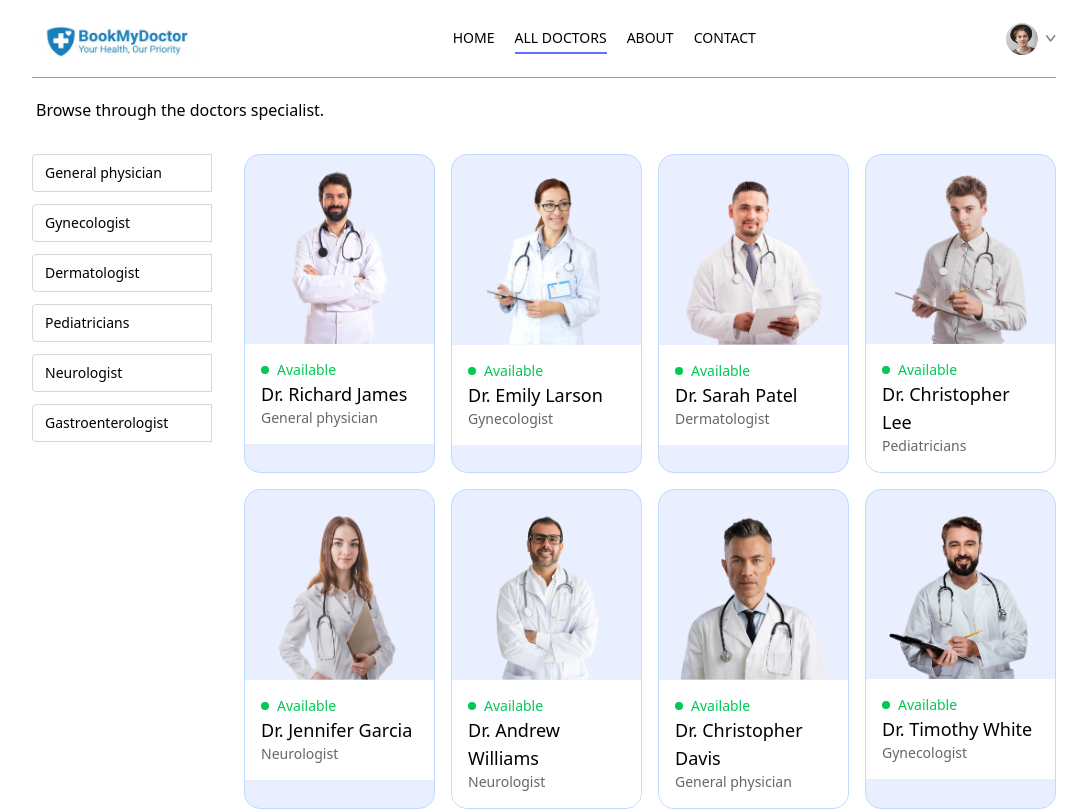
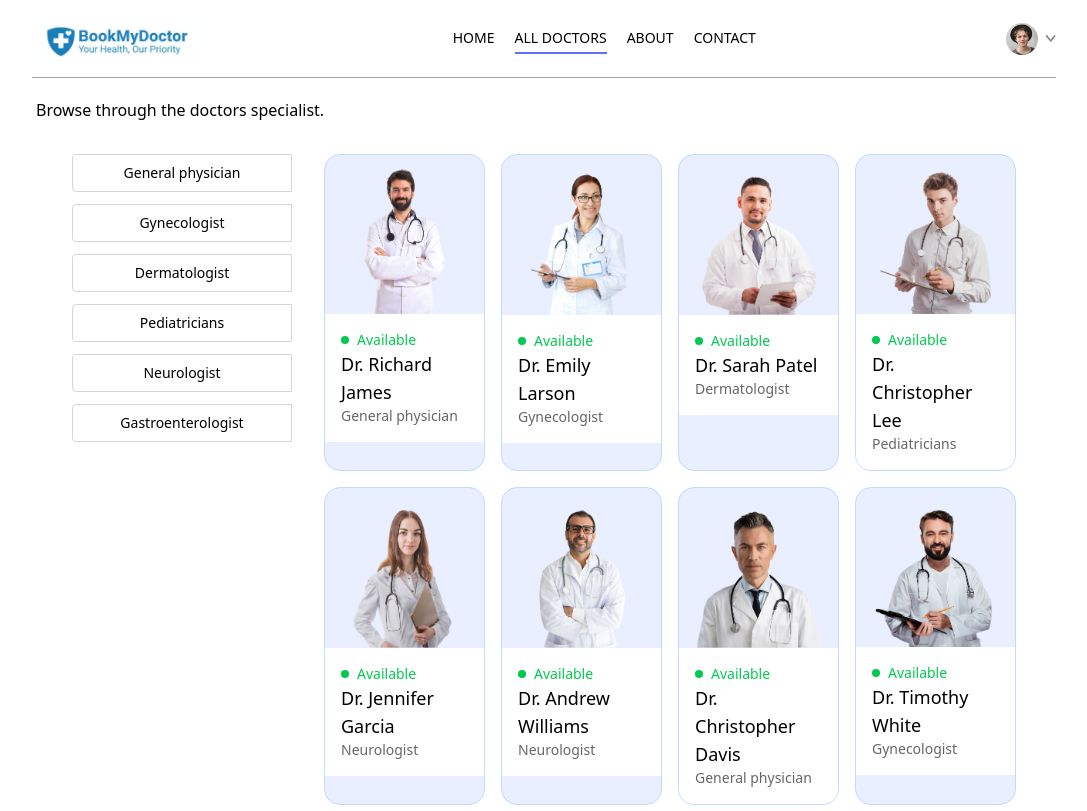
Before and after one commit to nagaripavan/Doctor-Appointment-Booking-Website, a React (Vite) app in the folder frontend/: page /doctors in a window 1280 px wide. Shown: the top 811 px of the page, without its empty margins (96-1183 px from the left). Built offline with nearby package versions, Linux system fonts and the light colour scheme.

Commit message:
UI changes

```diff
--- a/frontend/src/components/Banner.jsx
+++ b/frontend/src/components/Banner.jsx
@@ -6,10 +6,10 @@ const Banner = () => {
 const navigate=useNavigate()
 
   return (
-    <div className='flex bg-[#5f6FFF] px-6 pt-10 rounded-lg my-20 h-90 '>
+    <div className='flex bg-[#5f6FFF] px-6 pt-5 md:pt-10 rounded-lg my-20 h-55 md:h-90 '>
         {/*------------Left side---------- */}
         <div className='flex-1 py-8 '>
-           <div className='text-5xl font-semibold text-white mx-10'>
+           <div className='md:text-5xl text-2xl font-semibold text-white mx-3 md:mx-10'>
                 <p className=''>Book Appointment</p>
                 <p className='mb-4'>With 100+ Trusted Doctors</p>
                 <button onClick={()=>navigate('/login')} className='bg-white text-sm text-gray-600 px-8 py-3 rounded-full hover:scale-105 transition-all duration-300'>Create account</button>
--- a/frontend/src/components/RelatedDoctors.jsx
+++ b/frontend/src/components/RelatedDoctors.jsx
@@ -17,9 +17,9 @@ const RelatedDoctors = ({docId,speciality}) => {
     <div className='m-10 mt-15'>
         <div className='flex justify-center items-center flex-col'>
             <h1 className='text-black text-3xl font-bold text-center' >Related Doctors</h1>
-        <p className='mt-5 mb-6 sm:w-1/2 ml-45  text-sm '>Simply browse through our extensive list of trusted doctors.</p>
+        <p className='mt-5 mb-6 sm:w-1/2  text-center  text-sm '>Simply browse through our extensive list of trusted doctors.</p>
         </div>
-        <div  className='grid grid-cols-5 gap-4'>
+        <div  className='grid md:grid-cols-5 gap-4'>
             {
                 relDoc.slice(0,6).map((item,index)=>(
                     <div onClick={()=>{navigate(`/appointment/${item._id}`);scrollTo(0,0)}} className='border border-blue-200 cursor-pointer rounded-2xl bg-[#EAEFFF] overflow-hidden hover:translate-y-[-10px] transition-all duration-500'>
--- a/frontend/src/pages/Doctors.jsx
+++ b/frontend/src/pages/Doctors.jsx
@@ -23,16 +23,16 @@ const Doctors = () => {
   return (
     <div>
         <p className='mx-1'> Browse through the doctors specialist.</p>
-        <div className='flex flex-row gap-8 my-8'>
+        <div className='flex flex-col md:flex-row gap-8 my-8 mx-10  '>
           <div className='flex flex-col'>
-            <p onClick={()=>speciality === 'General physician' ? navigate('/doctors') : navigate(`/doctors/General physician`)} className={`border cursor-pointer border-gray-300 w-45 rounded-l mb-3 px-3 py-2 text-sm ${speciality === 'General physician' ? 'bg-indigo-100 text-black':""}`}>General physician</p>
-            <p onClick={()=>speciality === 'Gynecologist' ? navigate('/doctors') : navigate(`/doctors/Gynecologist`)} className={`border cursor-pointer border-gray-300 w-45 rounded-l mb-3 px-3 py-2 text-sm ${speciality === 'Gynecologist' ? 'bg-indigo-100 text-black':""}`}>Gynecologist</p>
-            <p onClick={()=>speciality === 'Dermatologist' ? navigate('/doctors') : navigate(`/doctors/Dermatologist`)} className={`border cursor-pointer border-gray-300 w-45 rounded-l mb-3 px-3 py-2 text-sm ${speciality === 'Dermatologist' ? 'bg-indigo-100 text-black':""}`}>Dermatologist</p>
-            <p onClick={()=>speciality === 'Pediatricians' ? navigate('/doctors') : navigate(`/doctors/Pediatricians`)} className={`border cursor-pointer border-gray-300 w-45 rounded-l mb-3 px-3 py-2 text-sm ${speciality === 'Pediatricians' ? 'bg-indigo-100 text-black':""}`}>Pediatricians</p>
-            <p onClick={()=>speciality === 'Neurologist' ? navigate('/doctors') : navigate(`/doctors/Neurologist`)} className={`border cursor-pointer border-gray-300 w-45 rounded-l mb-3 px-3 py-2 text-sm ${speciality === 'Neurologist' ? 'bg-indigo-100 text-black':""}`}>Neurologist</p>
-            <p onClick={()=>speciality === 'Gastroenterologist' ? navigate('/doctors') : navigate(`/doctors/Gastroenterologist`)} className={`border cursor-pointer border-gray-300 w-45 rounded-l mb-3 px-3 py-2 text-sm ${speciality === 'Gastroenterologist' ? 'bg-indigo-100 text-black':""}`}>Gastroenterologist</p>
+            <p onClick={()=>speciality === 'General physician' ? navigate('/doctors') : navigate(`/doctors/General physician`)} className={`border cursor-pointer border-gray-300 w-full md:w-55 text-center  rounded-l mb-3 px-3 py-2 text-sm ${speciality === 'General physician' ? 'bg-indigo-100 text-black':""}`}>General physician</p>
+            <p onClick={()=>speciality === 'Gynecologist' ? navigate('/doctors') : navigate(`/doctors/Gynecologist`)} className={`border cursor-pointer border-gray-300 w-full text-center rounded-l mb-3 px-3 py-2 text-sm ${speciality === 'Gynecologist' ? 'bg-indigo-100 text-black':""}`}>Gynecologist</p>
+            <p onClick={()=>speciality === 'Dermatologist' ? navigate('/doctors') : navigate(`/doctors/Dermatologist`)} className={`border cursor-pointer border-gray-300 w-full text-center rounded-l mb-3 px-3 py-2 text-sm ${speciality === 'Dermatologist' ? 'bg-indigo-100 text-black':""}`}>Dermatologist</p>
+            <p onClick={()=>speciality === 'Pediatricians' ? navigate('/doctors') : navigate(`/doctors/Pediatricians`)} className={`border cursor-pointer border-gray-300 w-full text-center rounded-l mb-3 px-3 py-2 text-sm ${speciality === 'Pediatricians' ? 'bg-indigo-100 text-black':""}`}>Pediatricians</p>
+            <p onClick={()=>speciality === 'Neurologist' ? navigate('/doctors') : navigate(`/doctors/Neurologist`)} className={`border cursor-pointer border-gray-300 w-full text-center rounded-l mb-3 px-3 py-2 text-sm ${speciality === 'Neurologist' ? 'bg-indigo-100 text-black':""}`}>Neurologist</p>
+            <p onClick={()=>speciality === 'Gastroenterologist' ? navigate('/doctors') : navigate(`/doctors/Gastroenterologist`)} className={`border cursor-pointer border-gray-300 w-full text-center rounded-l mb-3 px-3 py-2 text-sm ${speciality === 'Gastroenterologist' ? 'bg-indigo-100 text-black':""}`}>Gastroenterologist</p>
           </div>
-          <div className=' grid grid-cols-4 gap-4 '>
+          <div className=' grid grid-cols-1 md:grid-cols-4 gap-4 '>
             {
               filterDoc.map((item,index)=>(
                     <div onClick={()=>navigate(`/appointment/${item._id}`)} className='border border-blue-200 cursor-pointer rounded-2xl bg-[#EAEFFF] overflow-hidden hover:translate-y-[-10px] transition-all duration-500'>
--- a/frontend/src/pages/MyAppointments.jsx
+++ b/frontend/src/pages/MyAppointments.jsx
@@ -6,13 +6,13 @@ const MyAppointments = () => {
   const {doctors} = useContext(AppContext)
 
   return (
-    <div>
+    <div className='mx-5'>
       <p className='text-lg mt-10 mb-5 text-gray-600 font-semibold'>My Appointments</p>
       <hr className='opacity-20'/>
       <div className=''>
         {
           doctors.slice(0,2).map((item,index)=>(
-            <div className='flex flex-col md:flex-row gap-5  border-b border-b-gray-300 py-4' key={index}>
+            <div className='flex flex-col md:flex-row gap-5 pb-10 border-b border-b-gray-300 py-4' key={index}>
               <div className=''>
                 <img className=' bg-indigo-100 w-full md:max-w-[150px]' src={item.image} alt="" />
               </div>
--- a/frontend/src/pages/MyProfile.jsx
+++ b/frontend/src/pages/MyProfile.jsx
@@ -19,7 +19,7 @@ const MyProfile = () => {
   const [isEdit,setIsEdit]=useState(false)
 
   return (
-    <div className='my-10'>
+    <div className='my-10 mx-5'>
       <div className='my-5'>
         <img className='w-full md:max-w-1/7 rounded-2xl' src={userData.image} alt="" />
       </div>
@@ -30,7 +30,7 @@ const MyProfile = () => {
           <p>{userData.name}</p>
         }
       </div>
-      <hr className='w-120 opacity-30' />
+      <hr className='md:w-120 opacity-30' />
       <div className='my-5'>
         <p className='text-gray-700 underline mb-4'>CONTACT INFORMATION</p>
         <p className='text-sm mb-2 flex'><span className='font-bold mr-3'>Email id:</span>
```
